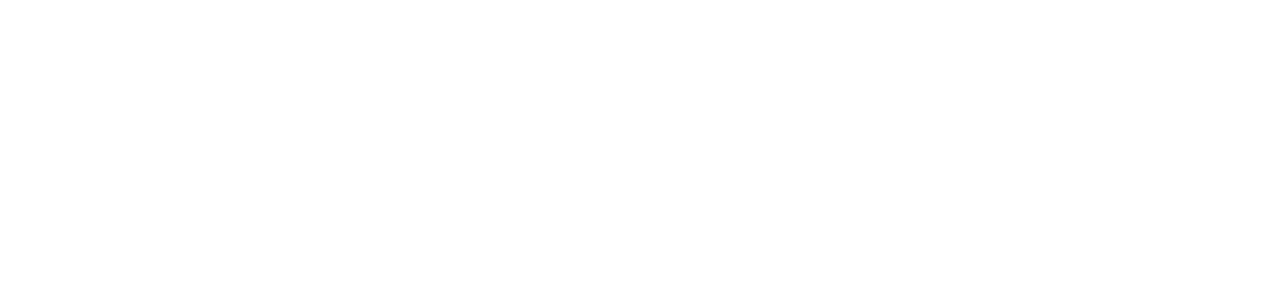
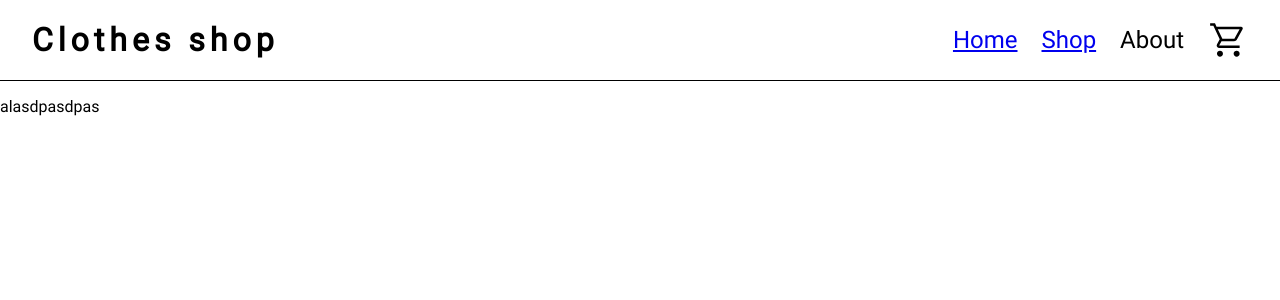
Before and after one commit to NexyusNex/Shopping-Cart, a React (Create React App) app: page /shop in a window 1280 px wide. Before the commit this address had no page. Shown: the top 300 px of the page. Built offline with nearby package versions, Linux system fonts and the light colour scheme.

Commit message:
Added a path for the shop component

```diff
--- a/src/components/routerSwitch.js
+++ b/src/components/routerSwitch.js
@@ -1,12 +1,14 @@
 import React from "react";
 import { BrowserRouter, Routes, Route } from "react-router-dom";
 import App from "../App";
+import Shop from "./shop";
 
 const RouteSwitch = () => {
   return (
     <BrowserRouter>
       <Routes>
         <Route path="/" element={<App />} />
+        <Route path="/shop" element={<Shop />} />
       </Routes>
     </BrowserRouter>
   );
```
